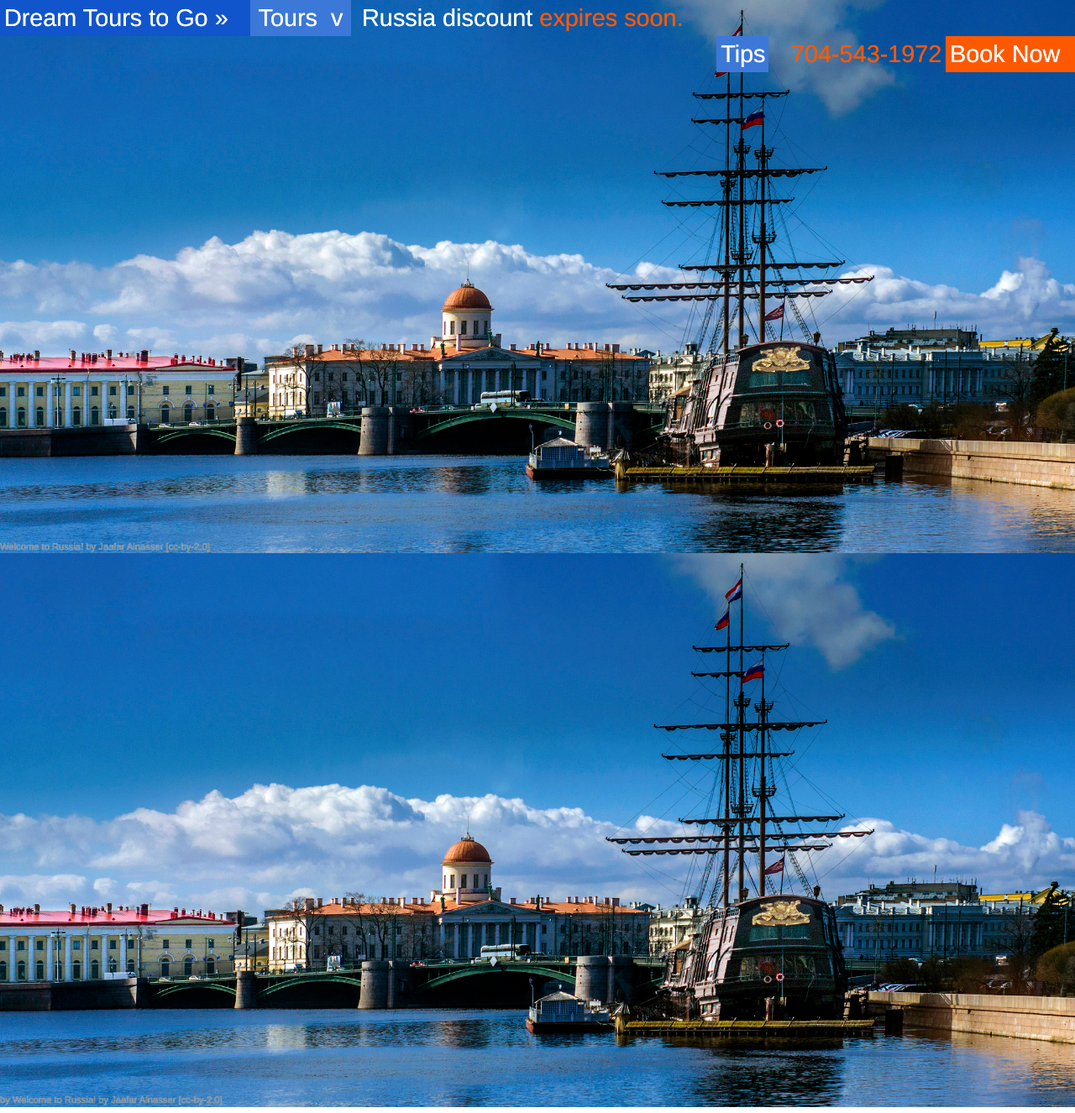
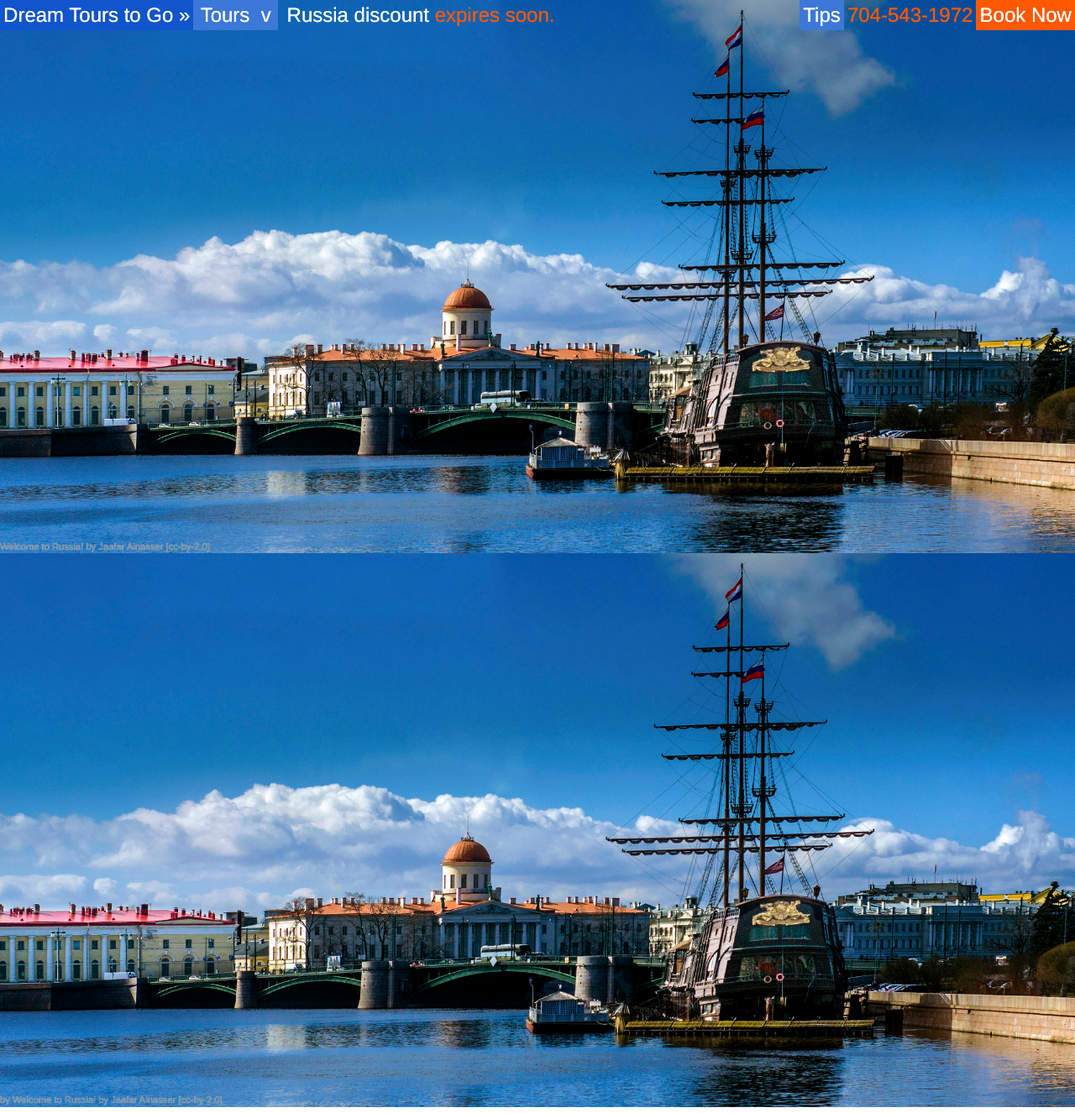
Before and after one commit to mifran/dream-tours-to-go, a Jekyll site: the page built from index.markdown, in a window 1280 px wide and 1326 px high. Shown: the whole window at 84% size. Built offline with Jekyll 4.4.1, drawn with Linux system fonts in a browser that asks for light colours; some web fonts are replaced.

Commit message:
remove widths on buttons; front the tips

```diff
--- a/_layouts/default.html
+++ b/_layouts/default.html
@@ -33,9 +33,9 @@
 
 <div class="menu-full"><div class="menu-part menu-part-1"><div class="level-1-button action">
 <a href="/">Dream Tours to Go</a> »
-        </div><div class="level-2-button action"><div class="level-2-button action"><a href="/tours">Tours&nbsp&nbspv</a><div class="child-menu"><div class="button">Alaska</div>
-<div class="button">Russia</div>
-<div class="button">Rhine</div></div>
+        </div><div class="level-2-button action"><div class="level-2-button action"><a href="/tours">Tours&nbsp&nbspv</a><div class="child-menu"><div class="button"><a href="/alaska">Alaska</a></div>
+<div class="button"><a href="/russia">Russia</a></div>
+<div class="button"><a href="/rhine">Rhine</a></div></div>
 </div></div>
 <div class="promo-box action">
 <a href="/russia">Russia discount</a> expires soon.
--- a/stylesheets/stylesheet.css
+++ b/stylesheets/stylesheet.css
@@ -12,13 +12,15 @@
 .menu-bar {
   top: 0px;
   text-shadow: 0 0 0px;
-  font-size: 1.8em;
+  font-size: 1.5em;
 }
 .menu-bar a {
   color: #ffffff;
 }
 .child-menu {
   display: none;
+  position: relative;
+  z-index: 1200;
 }
 .menu-full {
   z-index: 1000;
@@ -32,7 +34,6 @@
 }
 .menu-part-2 {
   top: 0px;
-  width: 17.5em;
   float: right;
 }
 .action {
@@ -46,12 +47,12 @@
 }
 .level-1-button {
   top: 0px;
-  width: 10em;
   background-color: #1155cc;
 }
 .level-2-button, .level-2-container {
   top: 0px;
   left: -1px;
+  z-index: 1200;
 }
 .level-2-button:hover .child-menu {
   display:block;
@@ -61,7 +62,6 @@
 }
 .level-2b-button {
   top: 0px;
-  width: 1.8em;
   float: right;
   background-color: #3c78d8;
 }
@@ -73,7 +73,6 @@
   top: 0px;
   float: right;
   text-align: right;
-  width: 7em;
   color: #ff5900;
 }
 .promo-box {
@@ -84,7 +83,6 @@
   top: 0px;
   float: right;
   background-color: #ff5900;
-  width: 5em;
 }
 .hero {
   top: 0px;
```
